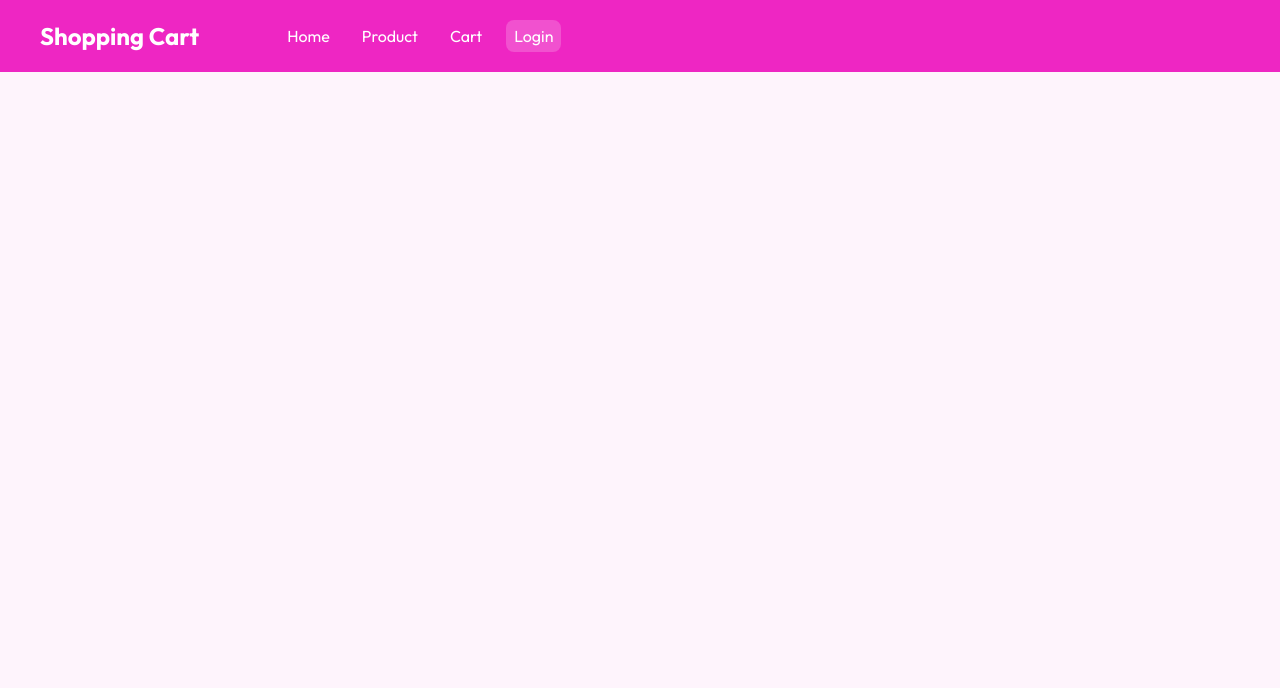
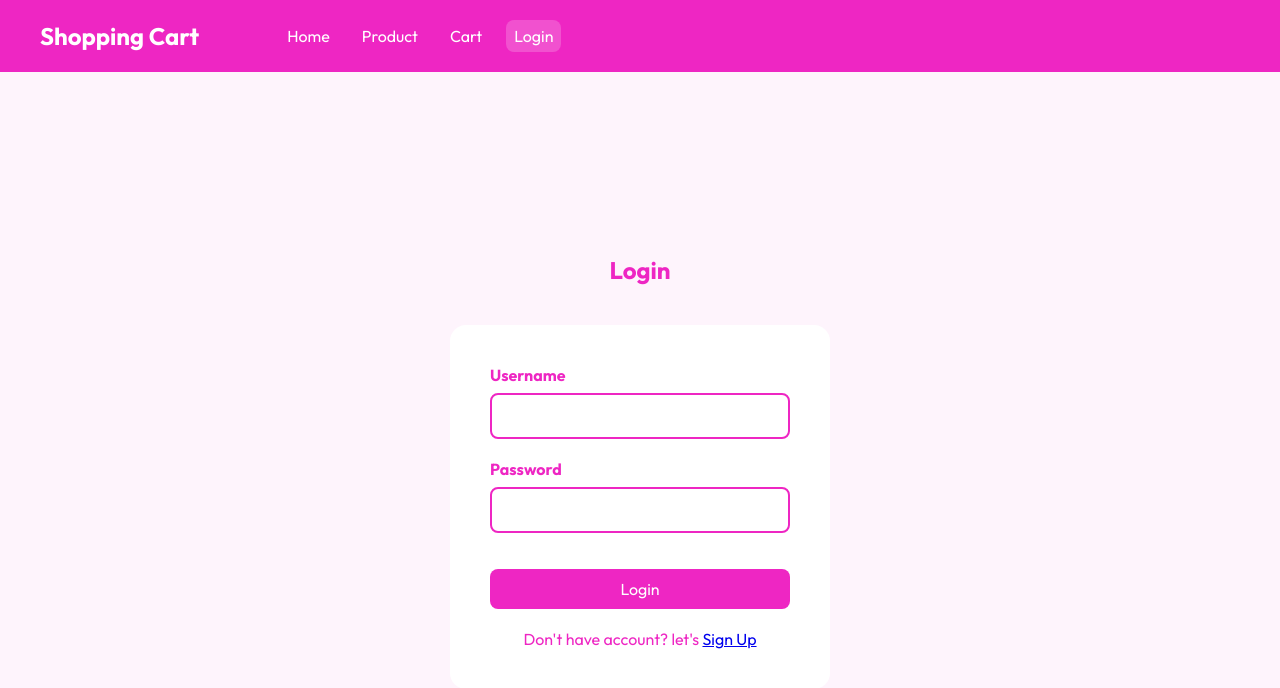
Before and after one commit to Ca-ri-ssa/shopping-cart-top, a React (Vite) app: page /login in a window 1280 px wide. Shown: the top 688 px of the page. Built offline with nearby package versions, Linux system fonts and the light colour scheme.

Commit message:
login done

```diff
--- a/src/App.jsx
+++ b/src/App.jsx
@@ -1,15 +1,35 @@
-import { useState } from 'react'
+import { useEffect, useState } from 'react'
 import reactLogo from './assets/react.svg'
 import viteLogo from './assets/vite.svg'
 import heroImg from './assets/hero.png'
 import './index.css'
 import Navigation from './components/Navigation.jsx'
 import { Outlet } from 'react-router'
+import { USER_ID_KEY } from './data/config.js'
 
 function App() {
+  const [session, setSession] = useState(true);
+
+  const checkSession = () => {
+    const inSession = Boolean(localStorage.getItem(USER_ID_KEY));
+    setSession(inSession);
+  }
+
+  useEffect(() => {
+    checkSession();
+  }, [])
+
+  const logOut = () => {
+    const isConfirm = window.confirm("Do you want to log out?");
+    if (isConfirm) {
+      localStorage.removeItem(USER_ID_KEY);
+      checkSession();
+    };
+  };
+
   return (
     <>
-      <Navigation />
+      <Navigation isLogged={session} onLogOut={logOut}/>
       <Outlet />
     </>
   )
--- a/src/components/Navigation.jsx
+++ b/src/components/Navigation.jsx
@@ -1,6 +1,6 @@
 import { NavLink } from "react-router";
 
-const Navigation = () => {
+const Navigation = ({ isLogged, onLogOut }) => {
     return (
         <nav>
             <h1>Shopping Cart</h1>
@@ -8,7 +8,11 @@ const Navigation = () => {
                 <NavLink to="/" end>Home</NavLink>
                 <NavLink to="/product">Product</NavLink>
                 <NavLink to="/cart">Cart</NavLink>
-                <NavLink to="/login">Login</NavLink>
+                { isLogged ? (
+                    <button type="button" onClick={onLogOut} className="btn-logout">Log Out</button>
+                ) : (
+                    <NavLink to="/login">Login</NavLink>
+                )}
             </div>
         </nav>
     );
--- /dev/null
+++ b/src/components/StatusBar.jsx
@@ -0,0 +1,40 @@
+import { useEffect, useState } from "react";
+
+const LoadingBar = ({ isLoading }) => {
+    const display = { display: isLoading ? 'block' : 'none' };
+
+    return (
+        <div style={display}>Loading...</div>
+    )
+};
+
+const ErrorBar = ({ text }) => {
+    return(
+        <div className="error-bar">{text}</div>
+    );
+};
+
+const ShowToast = ({ text, duration = 3000, onClose }) => {
+    const [visible, setVisible] = useState(true);
+
+    useEffect(() => {
+        const timer = setTimeout(() => {
+            setVisible(false)
+            if (onClose) onClose();
+        }, duration)
+
+        return () => clearTimeout(timer);
+    }, [duration, onClose]);
+
+    if (!visible || !text) return null;
+
+    return (
+        <div className="show-toast">{text}</div>
+    )
+};
+
+export {
+    LoadingBar,
+    ErrorBar,
+    ShowToast
+};
--- a/src/data/apiService.js
+++ b/src/data/apiService.js
@@ -2,7 +2,16 @@ import apiClient from "./apiClient";
 
 const apiService = {
     getAllProduct: () => apiClient.get('/products'),
-    getProductById: (id) => apiClient.get(`/product/${id}`)
+    getProductById: (id) => apiClient.get(`/products/${id}`),
+    getAllCart: () => apiClient.get('/carts'),
+    postNewCart: (cartData) => apiClient.post('/carts', cartData),
+    getCartById: (id) => apiClient.get(`/carts/${id}`),
+    updateCartById: (id, cartData) => apiClient.put(`/carts/${id}`, cartData),
+    deleteCart: (id) => apiClient.delete(`/carts/${id}`),
+    signUpUser: (userData) => apiClient.post('/users', userData),
+    loginUser: (userData) => apiClient.post('/auth/login', userData),
+    getUserById: (id) => apiClient.get(`/users/${id}`),
+    getAllUser: () => apiClient.get('/users')
 };
 
 export default apiService;
--- /dev/null
+++ b/src/data/config.js
@@ -0,0 +1,8 @@
+const BASE_URL = "https://fakestoreapi.com";
+const USER_ID_KEY = "userID"
+
+
+export {
+    BASE_URL,
+    USER_ID_KEY
+ };
--- a/src/index.css
+++ b/src/index.css
@@ -1,15 +1,19 @@
-/* https://maketintsandshades.com/#colors=ee26c3&hashtag=1&steps=20 */
+/* https://maketintsandshades.com/#colors=ee26c3,a61b1b&hashtag=1&steps=20 */
 :root {
   --font: "Outfit", sans serif;
   --color-primary: #ee26c3;
+  --color-error: #a61b1b;
   --nav-bg: var(--color-primary);
   --nav-active: #f151cf;
   --color-text: var(--color-primary);
   --color-on-text: white;
   --color-bg: #fef4fc;
   --color-container: white;
-  /* TODO: tentuin yg benar */
   --padding-pages: 20px 40px;
+  --bar-corner-radius: 8px;
+  --bar-border: 2px solid transparent;
+  --bar-padding: 8px;
+  --container-radius: 16px;
 }
 
 *,
@@ -65,6 +69,16 @@ nav div a.active {
   background-color: var(--nav-active);
 }
 
+.btn-logout {
+  background-color: transparent;
+  padding: 6px 8px;
+  color: var(--color-on-text);
+  cursor: pointer;
+  font-family: var(--font);
+  border-color: transparent;
+  font-size: 16px;
+}
+
 #home {
   padding: var(--padding-pages);
 }
@@ -76,7 +90,7 @@ nav div a.active {
   background-color: var(--color-container);
   color: var(--color-text);
   padding: 28px;
-  border-radius: 16px;
+  border-radius: var(--container-radius);
   text-decoration: none;
   border: 2px solid transparent;
 }
@@ -90,3 +104,95 @@ nav div a.active {
   gap: 16px;
   grid-template-columns: repeat(4, 1fr);
 }
+
+.loading-bar {
+  display: flex;
+  background-color: var(--color-container);
+  color: var(--color-primary);
+  text-align: start;
+  padding: var(--bar-padding);
+  border: var(--bar-border);
+  border-color: var(--color-primary);
+  border-radius: var(--bar-corner-radius);
+}
+
+.error-bar {
+  margin-top: 8px;
+  display: flex;
+  background-color: var(--color-error);
+  color: var(--color-on-text);
+  text-align: start;
+  padding: var(--bar-padding);
+  border: var(--bar-border);
+  border-radius: var(--bar-corner-radius);
+}
+
+.show-toast {
+  display: flex;
+  background-color: var(--color-primary);
+  color: var(--color-on-text);
+  text-align: start;
+  padding: var(--bar-padding);
+  border: var(--bar-border);
+  border-radius: var(--bar-corner-radius);
+}
+
+#login {
+  display: flex;
+  min-height: 100vh;
+  flex-direction: column;
+  justify-content: center;
+  align-items: center;
+}
+
+#login h1 {
+  text-align: center;
+}
+
+#login form {
+  margin-top: 40px;
+  display: flex;
+  flex-direction: column;
+  gap: 20px;
+  background-color: var(--color-container);
+  color: var(--color-primary);
+  padding: 40px;
+  border-radius: 16px;
+}
+
+#login button {
+  margin-top: 16px;
+  font-family: var(--font);
+  background-color: var(--color-primary);
+  color: var(--color-on-text);
+  padding-block: 8px;
+  font-size: 16px;
+  border: var(--bar-border);
+  border-radius: var(--bar-corner-radius);
+  cursor: pointer;
+}
+
+.input-label {
+  display: flex;
+  flex-direction: column;
+  gap: 8px;
+}
+
+.input-label label {
+  font-weight: bold;
+}
+
+.input-label input {
+  min-width: 300px;
+  font-size: 16px;
+  padding: 12px 8px;
+  color: var(--color-primary);
+  border-radius: var(--bar-corner-radius);
+  border: 2px solid var(--color-primary);
+}
+
+.input-label input:focus {
+  border-color: var(--color-primary);
+  color: var(--color-primary);
+  outline: none;
+}
--- a/src/pages/LoginPage.jsx
+++ b/src/pages/LoginPage.jsx
@@ -1,5 +1,107 @@
+import { ErrorBar, LoadingBar } from "../components/StatusBar";
+import apiService from "../data/apiService";
+import { USER_ID_KEY } from "../data/config";
+import { useState } from "react";
+
+const getUserId = async (username) => {
+    try {
+        const res = await apiService.getAllUser();
+        const user = res.find(u => u.username ===  username);
+        return user ? user.id : null;
+    } catch (error) {
+        console.error(error);
+        return null;
+    };
+};
+
 const LoginPage = () => {
+    const [credential, setCredential] = useState({
+        username: '',
+        password: ''
+    });
+    const [error, setError] = useState('');
+    const [loading, setLoading] = useState(false);
 
+    const handleChange = (e) => {
+        setCredential({
+            ...credential,
+            [e.target.name]: e.target.value
+        });
+    };
+
+    const handleSubmit = async (e) => {
+        e.preventDefault();
+        setError('');
+        setLoading(true);
+
+        try {
+            await apiService.loginUser(credential);
+
+            const userId = await getUserId(credential.username);
+            if(!userId) {
+                setError("User id could not be found");
+                setLoading(false);
+                return;
+            }
+
+            localStorage.setItem(USER_ID_KEY, userId);
+
+            alert("Login Success");
+            window.location.href = '/';
+        } catch (error) {
+            console.error(error);
+            const errorMessage =
+                typeof error.response?.data === 'string'
+                    ? error.response.data
+                    : error.response?.data?.message || error.message || 'Login failed! Please try again.';
+
+            setError(String(errorMessage));
+        } finally {
+            setLoading(false)
+        }
+    }
+
+    return (
+        <>
+            <section id="login">
+                <h1>Login</h1>
+
+                {error && <ErrorBar text={error} />}
+
+                <form onSubmit={handleSubmit}>
+                    <div className="input-label">
+                        <label htmlFor="username">Username</label>
+                        <input
+                            type="text"
+                            id="username"
+                            name="username"
+                            value={credential.username}
+                            onChange={handleChange}
+                            required
+                        />
+                    </div>
+
+                    <div className="input-label">
+                        <label htmlFor="password">Password</label>
+                        <input
+                            type="password"
+                            id="password"
+                            name="password"
+                            value={credential.password}
+                            onChange={handleChange}
+                            required
+                        />
+                    </div>
+
+                    <button type="submit" disabled={loading}>
+                        {loading ? 'Logging in...' : 'Login'}
+                    </button>
+
+                    <p style={{ textAlign: "center" }}>Don't have account? let's <a href="/signup">Sign Up</a></p>
+                </form>
+            </section>
+        </>
+    )
 };
 
 export default LoginPage;
--- /dev/null
+++ b/src/pages/SignUpPage.jsx
@@ -0,0 +1,5 @@
+const SignUpPage = () => {
+
+};
+
+export default SignUpPage;
--- a/src/routes.jsx
+++ b/src/routes.jsx
@@ -5,6 +5,7 @@ import HomePage from "./pages/HomePage.jsx";
 import LoginPage from "./pages/LoginPage.jsx";
 import ProductDetail from "./pages/ProductDetail.jsx";
 import ProductPage from "./pages/ProductPage.jsx";
+import SignUpPage from "./pages/SignUpPage.jsx";
 
 // TODO: create route
 const routes = [
@@ -37,6 +38,10 @@ const routes = [
             {
                 path: "login",
                 element: <LoginPage />
+            },
+            {
+                path: "signup",
+                element: <SignUpPage />
             }
         ]
     },
```
Also changed, not shown: src/data/apiClient.js (+5 -7 lines).
